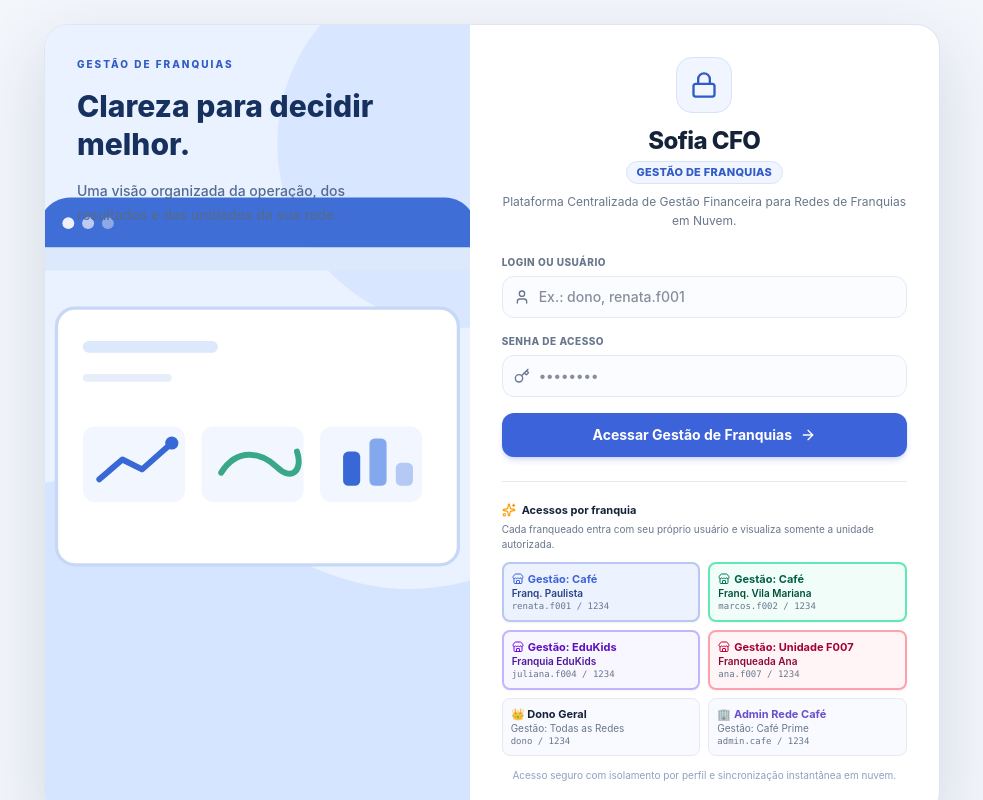
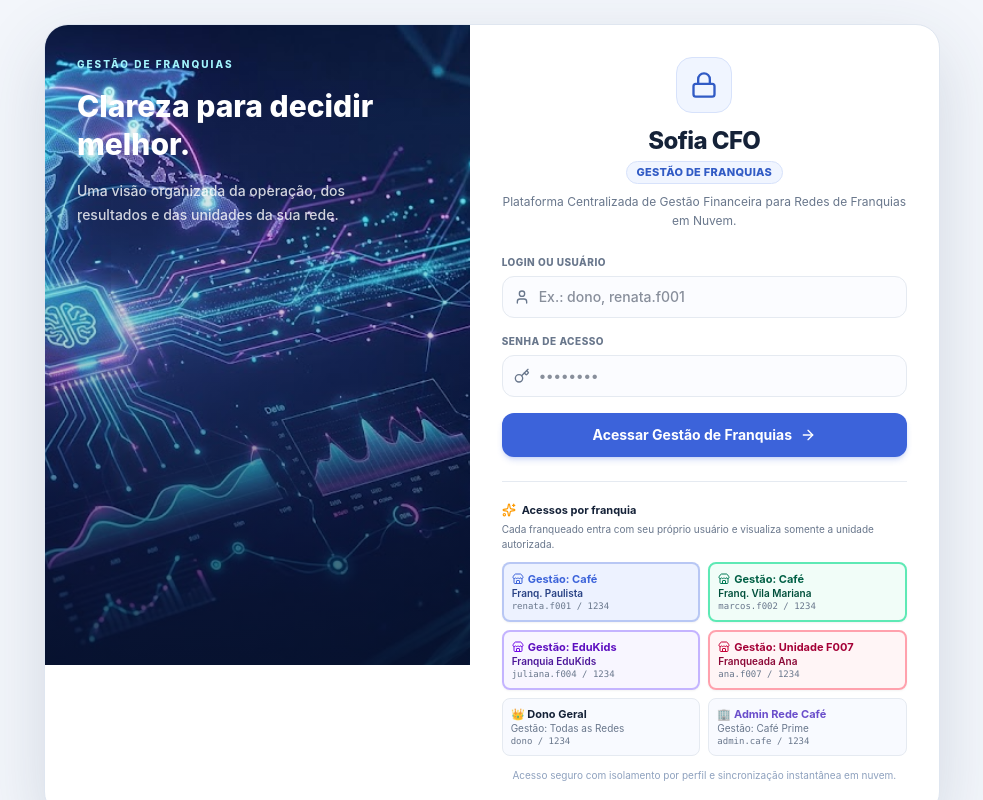
Before and after one commit to leomissio72-cpu/sistema_franquias, a React (Vite) app: page /#home in a window 1280 px wide. Shown: the whole page, without its empty margins (148-1131 px from the left). Built offline with nearby package versions, Linux system fonts and the light colour scheme; no server answers.

Commit message:
fix: stabilize vercel install and update login visual

```diff
--- a/package.json
+++ b/package.json
@@ -12,7 +12,6 @@
     "lint": "tsc --noEmit"
   },
   "dependencies": {
-    "@google/genai": "^2.4.0",
     "@tailwindcss/vite": "^4.3.3",
     "@types/express": "^4.17.21",
     "@types/leaflet": "^1.9.22",
--- a/src/components/LoginModal.tsx
+++ b/src/components/LoginModal.tsx
@@ -74,12 +74,13 @@ export const LoginModal: React.FC<LoginModalProps> = ({ isOpen, onSuccess, onClo
   return (
     <div className="fixed inset-0 z-50 flex items-center justify-center overflow-y-auto bg-[#f3f6fb] p-4 sm:p-6">
       <div className="relative my-auto w-full max-w-4xl overflow-hidden rounded-3xl border border-[#dfe6f0] bg-white shadow-[0_24px_70px_rgba(43,65,96,0.16)] animate-in fade-in zoom-in-95 duration-200 lg:grid lg:grid-cols-[0.95fr_1.05fr]">
-        <div className="relative hidden min-h-[640px] overflow-hidden bg-[#eaf2ff] p-8 lg:block">
-          <img src="/login-visual.svg" alt="Visão de gestão financeira e operacional" className="absolute inset-0 h-full w-full object-cover" />
-          <div className="relative z-10 max-w-xs text-[#17315f]">
-            <p className="text-[10px] font-extrabold uppercase tracking-[0.2em] text-[#315bc5]">Gestão de Franquias</p>
+        <div className="relative h-44 overflow-hidden bg-[#eaf2ff] p-6 sm:h-56 sm:p-8 lg:min-h-[640px]">
+          <img src="/login-visual.png" alt="Visão de gestão financeira e operacional" className="absolute inset-0 h-full w-full object-cover" />
+          <div className="absolute inset-0 bg-gradient-to-t from-[#06132f]/80 via-[#06132f]/20 to-transparent" />
+          <div className="relative z-10 max-w-xs text-white">
+            <p className="text-[10px] font-extrabold uppercase tracking-[0.2em] text-cyan-200">Gestão de Franquias</p>
             <h3 className="mt-4 text-3xl font-extrabold leading-tight">Clareza para decidir melhor.</h3>
-            <p className="mt-4 text-sm font-medium leading-6 text-[#526b93]">Uma visão organizada da operação, dos resultados e das unidades da sua rede.</p>
+            <p className="mt-4 text-sm font-medium leading-6 text-white/80">Uma visão organizada da operação, dos resultados e das unidades da sua rede.</p>
           </div>
         </div>
         <div className="relative p-6 sm:p-8">
```
Also changed, not shown: public/login-visual.png (added), 1 other file (tests, documents, lock files or other folders).
